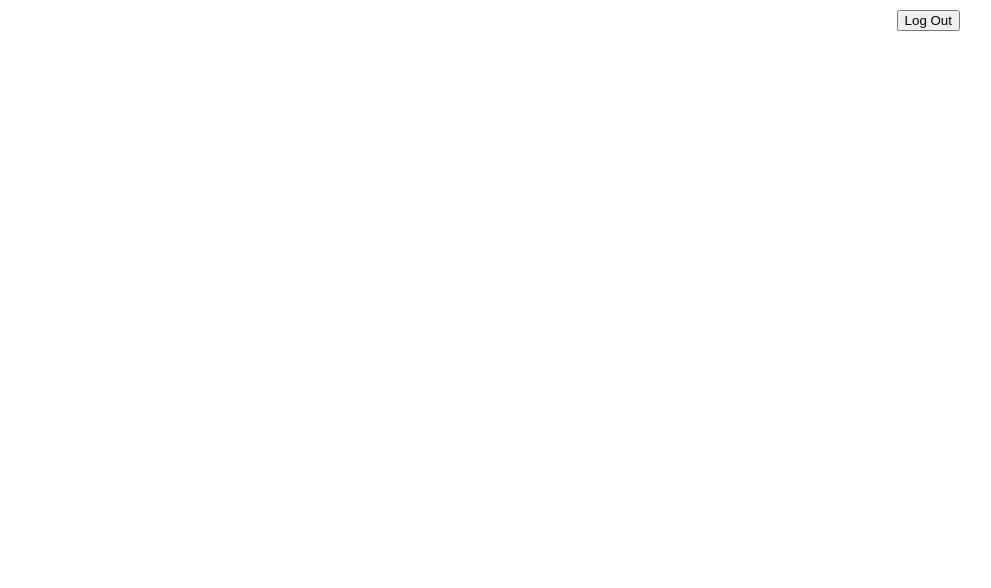
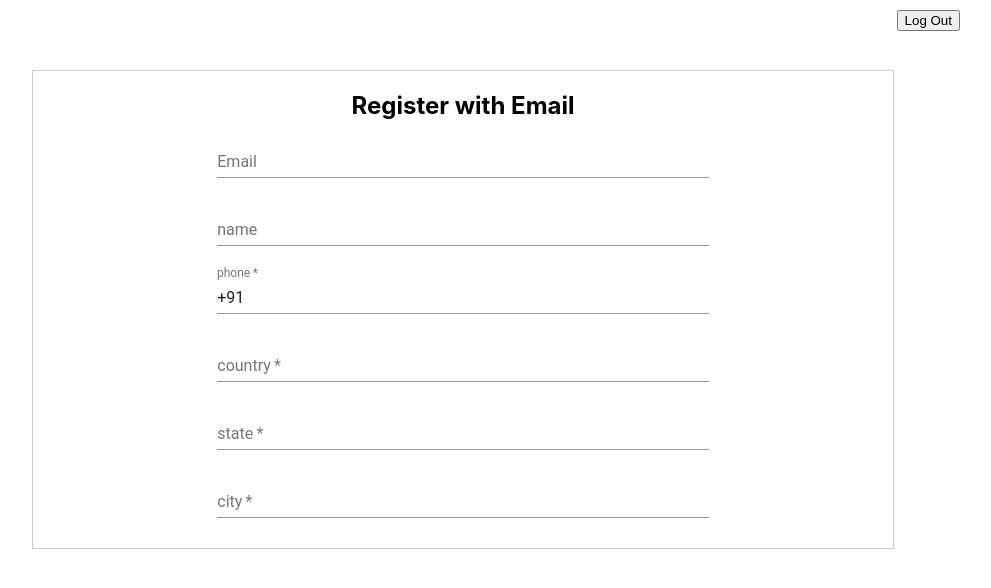
Before and after one commit to VeeraVediyappan/freshex, a React (Create React App) app: page / in a window 1280 px wide. Both pictures are taken after a click on the button "Log In". Shown: the top 588 px of the page, without its empty margins (177-1168 px from the left). Built offline with nearby package versions, Linux system fonts and the light colour scheme.

Commit message:
Registraion page added

```diff
--- a/src/App.css
+++ b/src/App.css
@@ -4,9 +4,29 @@
 }
 
 .App-header {
-    padding:10px 15px;
+    padding: 10px 15px;
 }
 
 #login-btn {
     float: right;
 }
+
+.container {
+    width: 80%;
+    justify-content: center;
+    border: 1px solid #ccc;
+    padding: 20px;
+    margin: 50px auto 50px auto;
+    display: flex;
+}
+
+.header_register {
+    font-weight: bold;
+    font-size: 24px;
+    width: 100%;
+    text-align: center;
+}
+
+.textField {
+    width: 70%,
+}
--- a/src/components/App.js
+++ b/src/components/App.js
@@ -1,16 +1,21 @@
 import React, { Component } from 'react';
 //import logo from './logo.svg';
-import '.././App.css';
-
+import '../../src/App.css';
+import Demo from './Registration'
 class App extends Component {
 
   render() {
-    console.log(this.props,"THIS.PROPS");
+    console.log(this.props, "THIS.PROPS");
     return (
       <div className="App">
         <header className="App-header">
-        <button id='login-btn' onClick={ () => this.props.fnToggleLogin(this.props.loggedIn) } > {this.props.loggedIn ? 'Log Out' : 'Log In' }</button>
+          <button id='login-btn' onClick={() => this.props.fnToggleLogin(this.props.loggedIn)} > {this.props.loggedIn ? 'Log Out' : 'Log In'}</button>
+
         </header>
+        <div>
+        {this.props.loggedIn ?
+          <Demo /> : ''}
+        </div>
       </div>
     );
   }
--- /dev/null
+++ b/src/components/Registration.js
@@ -0,0 +1,113 @@
+import React from 'react';
+import PropTypes from 'prop-types';
+import { withStyles } from '@material-ui/core/styles';
+import TextField from '@material-ui/core/TextField';
+import Button from '@material-ui/core/Button';
+import '../../src/App.css';
+
+const styles = theme => ({
+  container: {
+
+    display: 'flex',
+    flexWrap: 'wrap',
+  },
+  textField: {
+    margin: '10px auto 10px auto;',
+    // marginLeft: theme.spacing.unit,
+    // marginRight: theme.spacing.unit,
+    width: '60%',
+  },
+});
+
+
+class Registration extends React.Component {
+  state = {
+    name: '',
+    email: '',
+    phone: '+91',
+  };
+
+  handleChange = name => event => {
+    this.setState({ [name]: event.target.value });
+  };
+
+  render() {
+    const { classes } = this.props;
+
+    return (
+
+      <div className="container">
+        <form className={classes.container} noValidate autoComplete="off">
+          <div className="header_register">Register with Email</div>
+          <TextField
+            id="standard-email"
+            label="Email"
+            className={classes.textField}
+            value={this.state.email}
+            onChange={this.handleChange('email')}
+            margin="normal"
+          />
+
+          <TextField
+            id="standard-name"
+            label="name"
+            value={this.state.name}
+            onChange={this.handleChange('name')}
+
+            className={classes.textField}
+            margin="normal"
+          />
+
+          <TextField
+            required
+            id="standard-phone"
+            label="phone"
+            value={this.state.phone}
+            onChange={this.handleChange('phone')}
+            className={classes.textField}
+            margin="normal"
+          />
+
+          <TextField
+            required
+            id="standard-country"
+            label="country"
+            value={this.state.country}
+            onChange={this.handleChange('country')}
+            className={classes.textField}
+            margin="normal"
+          />
+
+          <TextField
+            required
+            id="standard-state"
+            label="state"
+            value={this.state.state}
+            onChange={this.handleChange('state')}
+            className={classes.textField}
+            margin="normal"
+          />
+
+          <TextField
+            required
+            id="standard-city"
+            label="city"
+            value={this.state.city}
+            onChange={this.handleChange('city')}
+            className={classes.textField}
+            margin="normal"
+          />
+
+        </form>
+
+        </div>
+
+        );
+      }
+    }
+
+    Registration.propTypes = {
+          classes: PropTypes.object.isRequired,
+  };
+
+  export default withStyles(styles)(Registration);
```
Also changed, not shown: 1 other file (tests, documents, lock files or other folders).
